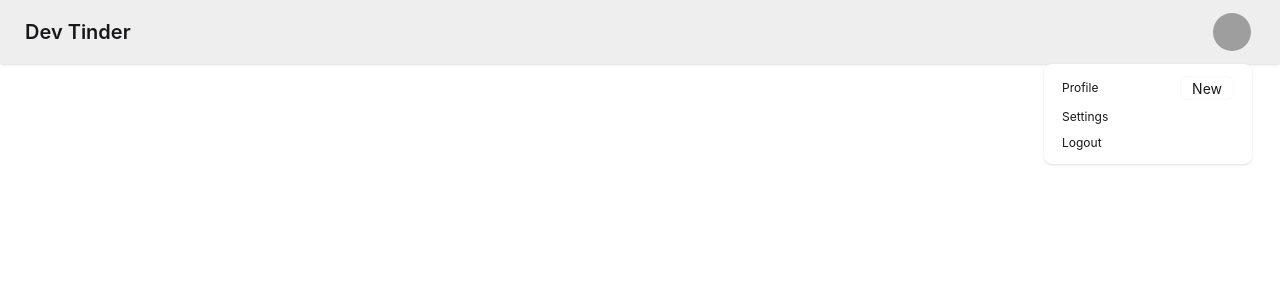
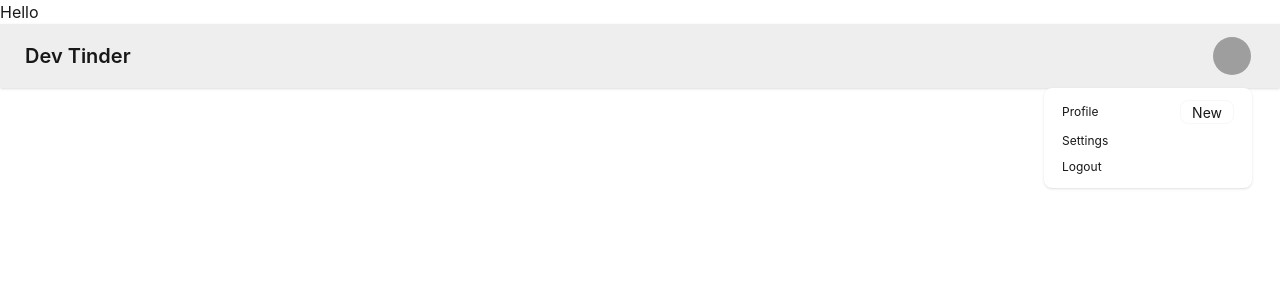
Before and after one commit to subhamNIT/dev-tinder-web, a React (Vite) app: page /login in a window 1280 px wide. Both pictures are taken after a click on the button 1232 px from the left and 32 px from the top of the page. Shown: the top 300 px of the page. Built offline with nearby package versions, Linux system fonts and the light colour scheme; grey boxes are pictures that could not be loaded.

Commit message:
Initialise the routes

```diff
--- a/package.json
+++ b/package.json
@@ -13,6 +13,7 @@
     "@tailwindcss/vite": "^4.2.2",
     "react": "^19.2.4",
     "react-dom": "^19.2.4",
+    "react-router-dom": "^7.14.0",
     "tailwindcss": "^4.2.2"
   },
   "devDependencies": {
--- a/src/App.jsx
+++ b/src/App.jsx
@@ -1,34 +1,15 @@
+import { BrowserRouter, Route, Routes } from "react-router-dom"
+import { Navbar } from "./components/Navbar"
+
 function App() {
   return (
     <>
-      <div className="navbar bg-base-300 shadow-sm">
-        <div className="flex-1">
-          <a className="btn btn-ghost text-xl">Dev Tinder</a>
-        </div>
-        <div className="flex gap-2">
-          <div className="dropdown dropdown-end mx-5">
-            <div tabIndex={0} role="button" className="btn btn-ghost btn-circle avatar">
-              <div className="w-10 rounded-full">
-                <img
-                  alt="Tailwind CSS Navbar component"
-                  src="https://img.daisyui.com/images/stock/photo-1534528741775-53994a69daeb.webp" />
-              </div>
-            </div>
-            <ul
-              tabIndex="-1"
-              className="menu menu-sm dropdown-content bg-base-100 rounded-box z-1 mt-3 w-52 p-2 shadow">
-              <li>
-                <a className="justify-between">
-                  Profile
-                  <span className="badge">New</span>
-                </a>
-              </li>
-              <li><a>Settings</a></li>
-              <li><a>Logout</a></li>
-            </ul>
-          </div>
-        </div>
-      </div>
+      <BrowserRouter>
+        <Routes>
+          <Route path="/login" element={<div>Hello</div>}></Route>
+        </Routes>
+      </BrowserRouter>
+      <Navbar />
     </>
   )
 }
--- /dev/null
+++ b/src/components/Navbar.jsx
@@ -0,0 +1,32 @@
+export function Navbar() {
+    return (
+        <div className="navbar bg-base-300 shadow-sm">
+            <div className="flex-1">
+                <a className="btn btn-ghost text-xl">Dev Tinder</a>
+            </div>
+            <div className="flex gap-2">
+                <div className="dropdown dropdown-end mx-5">
+                    <div tabIndex={0} role="button" className="btn btn-ghost btn-circle avatar">
+                        <div className="w-10 rounded-full">
+                            <img
+                                alt="Tailwind CSS Navbar component"
+                                src="https://img.daisyui.com/images/stock/photo-1534528741775-53994a69daeb.webp" />
+                        </div>
+                    </div>
+                    <ul
+                        tabIndex="-1"
+                        className="menu menu-sm dropdown-content bg-base-100 rounded-box z-1 mt-3 w-52 p-2 shadow">
+                        <li>
+                            <a className="justify-between">
+                                Profile
+                                <span className="badge">New</span>
+                            </a>
+                        </li>
+                        <li><a>Settings</a></li>
+                        <li><a>Logout</a></li>
+                    </ul>
+                </div>
+            </div>
+        </div>
+    )
+}
```
Also changed, not shown: 1 other file (tests, documents, lock files or other folders).
